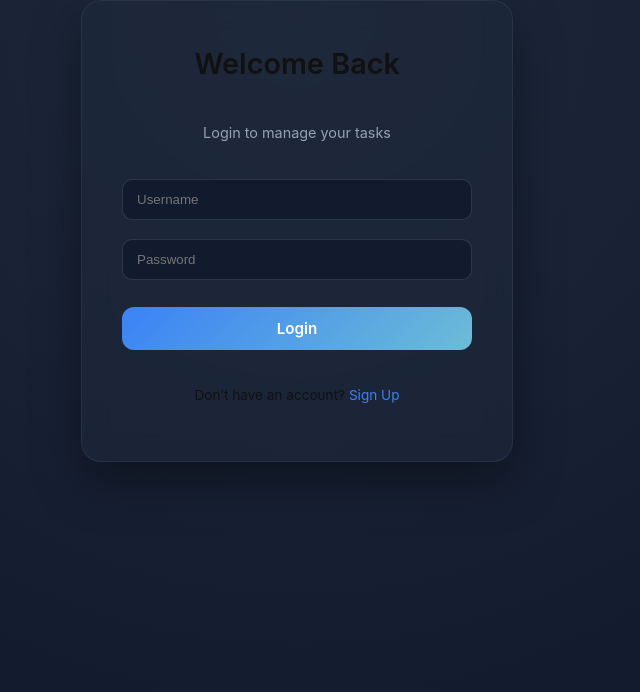
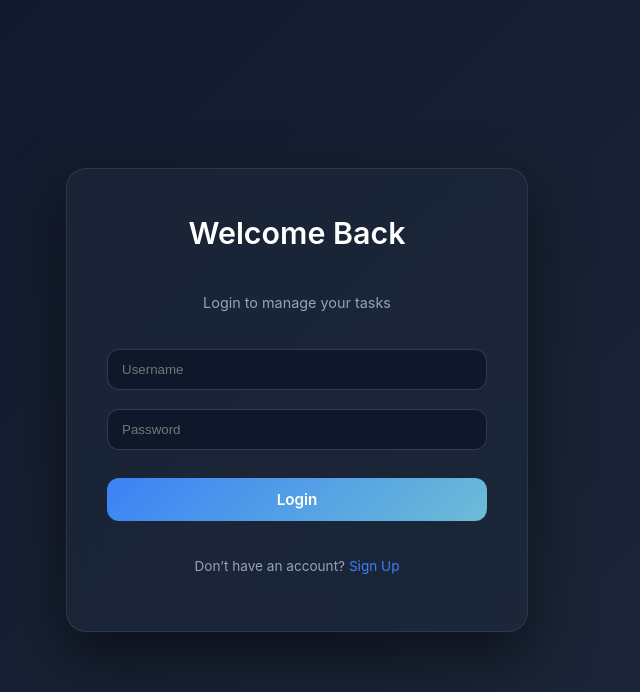
Before and after one commit to pratikshit19/To-Do-end-to-end-, a React app in the folder frontend/: page / in a window 1280 px wide. Shown: the top 692 px of the page, without its empty margins (343-983 px from the left). Built offline with nearby package versions, Linux system fonts and the light colour scheme; the HTML template or start-up script is replaced by a standard one.

Commit message:
Fixed Auth Pages

```diff
--- a/frontend/src/Login.css
+++ b/frontend/src/Login.css
@@ -1,38 +1,53 @@
 /* FULL PAGE BACKGROUND */
 .login-page {
-  height: 100%;
+  min-height: 100vh; /* FIXED */
   display: flex;
   justify-content: center;
   align-items: center;
 
-  /* background: linear-gradient(135deg, #0f172a, #1e293b); */
+  background: linear-gradient(135deg, #0f172a, #1e293b);
 }
 
 /* GLASS CARD */
 .login-card {
-
-  width: 350px;
+  width: 100%;
+  max-width: 380px;
   padding: 2.5rem;
 
-  background: rgba(30, 41, 59, 0.6);
-  backdrop-filter: blur(14px);
+  background: rgba(30, 41, 59, 0.65);
+  backdrop-filter: blur(16px);
 
   border-radius: 20px;
-  border: 1px solid rgba(148, 163, 184, 0.1);
+  border: 1px solid rgba(148, 163, 184, 0.15);
 
-  box-shadow: 0 20px 50px rgba(0, 0, 0, 0.4);
+  box-shadow: 0 25px 60px rgba(0, 0, 0, 0.5);
 
   display: flex;
   flex-direction: column;
   gap: 1.2rem;
 
   text-align: center;
+
+  animation: fadeSlide 0.35s ease-out;
+}
+
+/* Smooth Entry Animation */
+@keyframes fadeSlide {
+  from {
+    opacity: 0;
+    transform: translateY(25px) scale(0.96);
+  }
+  to {
+    opacity: 1;
+    transform: translateY(0) scale(1);
+  }
 }
 
 /* TITLE */
 .login-title {
-  font-size: 1.8rem;
+  font-size: 1.9rem;
   font-weight: 600;
+  color: white;
 }
 
 /* SUBTITLE */
@@ -45,10 +60,10 @@
 /* INPUT */
 .login-input {
   padding: 12px 14px;
-  border-radius: 10px;
-  border: 1px solid rgba(148, 163, 184, 0.2);
+  border-radius: 12px;
+  border: 1px solid rgba(148, 163, 184, 0.25);
 
-  background: rgba(15, 23, 42, 0.7);
+  background: rgba(15, 23, 42, 0.85);
   color: white;
 
   outline: none;
@@ -56,8 +71,8 @@
 }
 
 .login-input:focus {
-  border: 1px solid #3b82f6;
-  box-shadow: 0 0 0 2px rgba(59, 130, 246, 0.3);
+  border-color: #3b82f6;
+  box-shadow: 0 0 0 3px rgba(59, 130, 246, 0.3);
 }
 
 /* BUTTON */
@@ -72,14 +87,14 @@
   font-weight: 600;
   cursor: pointer;
 
-  transition: all 0.3s ease;
+  transition: transform 0.25s ease, box-shadow 0.25s ease;
 }
 
 .login-button:hover {
-  /* background: #2563eb; */
   transform: translateY(-2px);
+  /* box-shadow: 0 10px 25px rgba(99, 102, 241, 0.4); */
 }
 
 .login-button:active {
-  transform: scale(0.98);
+  transform: scale(0.97);
 }
--- a/frontend/src/components/CreateTodo.jsx
+++ b/frontend/src/components/CreateTodo.jsx
@@ -67,8 +67,8 @@ export function CreateTodo({ fetchTodos , closeModal }) {
           onChange={(e) => setDescription(e.target.value)}
         />
 
-        <button onClick={() => {
-    handleSubmit();
+        <button onClick={async() => {
+    await handleSubmit();
     setShowModal(false);
   }} disabled={loading}>
           {loading ? "Adding..." : "Add Task"}
--- a/frontend/src/components/Login.jsx
+++ b/frontend/src/components/Login.jsx
@@ -49,7 +49,7 @@ export default function Login({ setIsAuthenticated , setIsLogin }) {
         <button onClick={handleLogin} className="login-button">
           Login
         </button>
-        <p style={{ fontSize: "0.85rem", marginTop: "1rem" }}>
+        <p style={{ fontSize: "0.85rem", marginTop: "1rem", color:"#94a3b8" }}>
   Don’t have an account?{" "}
   <span
     style={{ color: "#3b82f6", cursor: "pointer" }}
--- a/frontend/src/components/Signup.jsx
+++ b/frontend/src/components/Signup.jsx
@@ -63,7 +63,7 @@ export default function Signup({ setIsLogin }) {
 
         {error && <p style={{ color: "#ef4444" }}>{error}</p>}
 
-        <p style={{ fontSize: "0.85rem", marginTop: "1rem" }}>
+        <p style={{ fontSize: "0.85rem", marginTop: "1rem", color:"#94a3b8" }}>
           Already have an account?{" "}
           <span
             style={{ color: "#3b82f6", cursor: "pointer" }}
```
